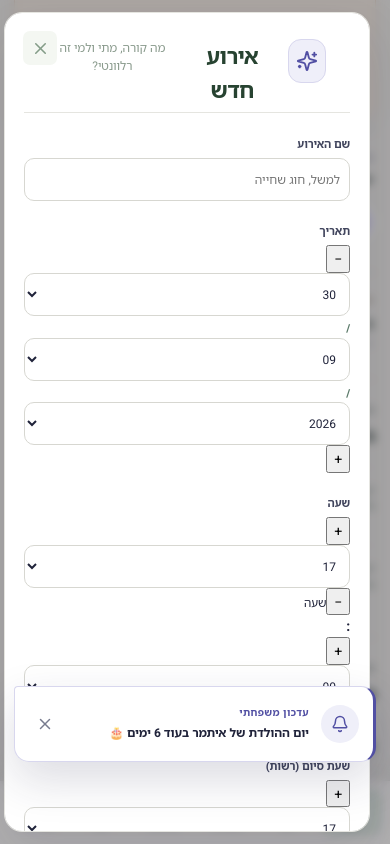
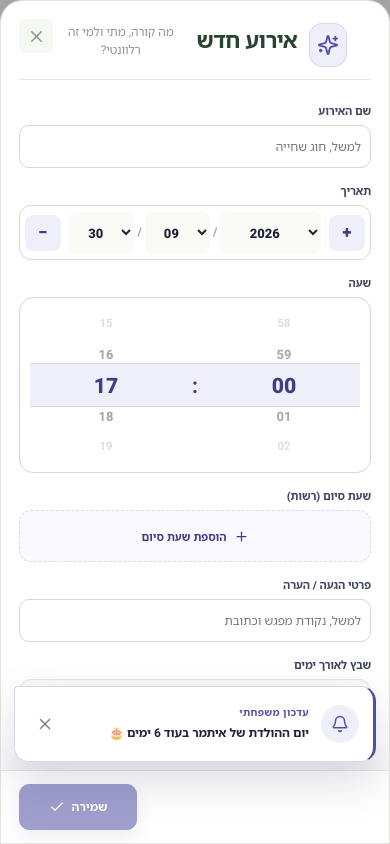
Before and after one commit to noamc24/Family-AutoPilot, a React (Vite) app: page / in a window 390 px wide. Both pictures are taken after a click on the button "הוספה". Shown: the part 1296-2140 px from the top of the page. Built offline with nearby package versions, Linux system fonts and the light colour scheme.

Commit message:
feat: enhance event modal with responsive design and improved time/date pickers

```diff
--- a/src/App.tsx
+++ b/src/App.tsx
@@ -813,6 +813,7 @@ function App() {
       const requiresDriver = form.requiresDriver === 'true'
       const selectedEventDays = (form.eventDays || '')
         .split(',')
+        .filter(Boolean)
         .map(Number)
         .filter((day) => Number.isInteger(day) && day >= 0 && day < 7)
       const eventStartDate = selectedEventDays.length
@@ -2269,25 +2270,88 @@ function EventDatePicker({ value, onChange }: { value: string; onChange: (value:
 }
 
 function TimeWheel({ value, onChange, optional = false }: { value: string; onChange: (value: string) => void; optional?: boolean }) {
+  if (optional && !value) return <button type="button" className="time-wheel-add" onClick={() => onChange('18:00')}><Plus size={15}/> הוספת שעת סיום</button>
   const [rawHour, rawMinute] = (value || '17:00').split(':').map(Number)
   const hour = Number.isInteger(rawHour) ? rawHour : 17
   const minute = Number.isInteger(rawMinute) ? rawMinute : 0
   const commit = (nextHour: number, nextMinute: number) => onChange(`${pad2((nextHour + 24) % 24)}:${pad2((nextMinute + 60) % 60)}`)
   return <div className={`time-wheel ${!value ? 'is-empty' : ''}`} aria-label="בחירת שעה">
-    <div className="time-wheel-unit">
-      <button type="button" onClick={() => commit(hour + 1, minute)} aria-label="שעה הבאה">+</button>
-      <select aria-label="שעה" value={hour} onChange={event => commit(Number(event.target.value), minute)}>{Array.from({ length: 24 }, (_, index) => <option key={index} value={index}>{pad2(index)}</option>)}</select>
-      <button type="button" onClick={() => commit(hour - 1, minute)} aria-label="שעה קודמת">−</button>
-      <small>שעה</small>
-    </div>
+    <TimeWheelColumn value={hour} max={24} label="שעה" onChange={nextHour => commit(nextHour, minute)} />
     <b>:</b>
-    <div className="time-wheel-unit">
-      <button type="button" onClick={() => commit(hour, minute + 1)} aria-label="דקה הבאה">+</button>
-      <select aria-label="דקה" value={minute} onChange={event => commit(hour, Number(event.target.value))}>{Array.from({ length: 60 }, (_, index) => <option key={index} value={index}>{pad2(index)}</option>)}</select>
-      <button type="button" onClick={() => commit(hour, minute - 1)} aria-label="דקה קודמת">−</button>
-      <small>דקות</small>
-    </div>
+    <TimeWheelColumn value={minute} max={60} label="דקה" onChange={nextMinute => commit(hour, nextMinute)} />
     {optional && <button type="button" className="time-wheel-clear" onClick={() => onChange('')}>{value ? 'ללא שעת סיום' : 'לא הוגדרה שעת סיום'}</button>}
+  </div>
+}
+
+function TimeWheelColumn({ value, max, label, onChange }: { value: number; max: number; label: string; onChange: (value: number) => void }) {
+  const valueRef = useRef(value)
+  const drag = useRef({ active: false, pointerId: -1, lastY: 0, lastTime: 0, velocity: 0, carry: 0, moved: false })
+  const momentumTimer = useRef<number | null>(null)
+  useEffect(() => { valueRef.current = value }, [value])
+  useEffect(() => () => { if (momentumTimer.current !== null) window.clearTimeout(momentumTimer.current) }, [])
+  const wrap = (next: number) => (next + max) % max
+  const shift = (amount: number) => {
+    const next = wrap(valueRef.current + amount)
+    valueRef.current = next
+    onChange(next)
+  }
+  const release = (target: HTMLDivElement) => {
+    if (!drag.current.active) return
+    if (target.hasPointerCapture(drag.current.pointerId)) target.releasePointerCapture(drag.current.pointerId)
+    drag.current.active = false
+    const direction = Math.sign(drag.current.velocity)
+    let remaining = Math.min(14, Math.max(0, Math.round(Math.abs(drag.current.velocity) * 9)))
+    const coast = () => {
+      if (!remaining || !direction) return
+      shift(direction)
+      remaining -= 1
+      momentumTimer.current = window.setTimeout(coast, 42 + (14 - remaining) * 7)
+    }
+    if (remaining > 1) coast()
+    window.setTimeout(() => { drag.current.moved = false }, 0)
+  }
+  return <div
+    className="time-wheel-column"
+    role="spinbutton"
+    aria-label={label}
+    aria-valuenow={value}
+    aria-valuemin={0}
+    aria-valuemax={max - 1}
+    tabIndex={0}
+    onWheel={event => { event.preventDefault(); shift(event.deltaY > 0 ? 1 : -1) }}
+    onKeyDown={event => { if (event.key === 'ArrowUp') { event.preventDefault(); shift(-1) } else if (event.key === 'ArrowDown') { event.preventDefault(); shift(1) } }}
+    onPointerDown={event => {
+      if (momentumTimer.current !== null) window.clearTimeout(momentumTimer.current)
+      event.currentTarget.setPointerCapture(event.pointerId)
+      drag.current = { active: true, pointerId: event.pointerId, lastY: event.clientY, lastTime: performance.now(), velocity: 0, carry: 0, moved: false }
+    }}
+    onPointerMove={event => {
+      if (!drag.current.active || drag.current.pointerId !== event.pointerId) return
+      const now = performance.now()
+      const delta = drag.current.lastY - event.clientY
+      const elapsed = Math.max(8, now - drag.current.lastTime)
+      drag.current.velocity = delta / elapsed
+      drag.current.carry += delta
+      drag.current.lastY = event.clientY
+      drag.current.lastTime = now
+      if (Math.abs(drag.current.carry) >= 24) {
+        const steps = Math.trunc(drag.current.carry / 24)
+        shift(steps)
+        drag.current.carry -= steps * 24
+        drag.current.moved = true
+      }
+    }}
+    onPointerUp={event => release(event.currentTarget)}
+    onPointerCancel={event => release(event.currentTarget)}
+  >
+    {[-2, -1, 0, 1, 2].map(offset => <button
+      type="button"
+      key={offset}
+      className={offset === 0 ? 'active' : ''}
+      aria-label={`${label} ${pad2(wrap(value + offset))}`}
+      aria-current={offset === 0 ? 'true' : undefined}
+      onClick={() => { if (!drag.current.moved && offset) shift(offset) }}
+    >{pad2(wrap(value + offset))}</button>)}
   </div>
 }
 
--- a/src/premium.css
+++ b/src/premium.css
@@ -509,3 +509,86 @@ p { color: var(--fp-body); }
   .concept-e-context .birthday-list { display: grid; }
   .concept-e-context .birthday-list > div { width: 100%; }
 }
+
+/* Event creation — constrained pickers and a mobile-safe action sheet. */
+.event-modal { width:min(100%,640px); padding-bottom:0; }
+.event-modal .modal-heading h2 { white-space:nowrap; }
+.event-modal .modal-actions {
+  position:sticky; z-index:6; bottom:-1px; margin:18px -29px 0; padding:13px 29px 18px;
+  background:rgba(255,255,255,.96); box-shadow:0 -10px 28px rgba(28,29,42,.07); backdrop-filter:blur(14px);
+}
+.event-modal .form-grid { align-items:start; }
+.event-date-picker {
+  min-height:52px; display:grid; grid-template-columns:38px minmax(0,1fr) 38px; align-items:center; gap:8px;
+  direction:ltr; padding:5px; border:1px solid var(--fp-line-strong); border-radius:12px; background:#fff;
+}
+.event-date-picker > div { display:grid; grid-template-columns:minmax(44px,.65fr) auto minmax(44px,.65fr) auto minmax(68px,1fr); align-items:center; gap:3px; }
+.event-date-picker button {
+  min-height:36px; padding:0; border:0; border-radius:8px; color:var(--fp-indigo-deep); background:var(--fp-indigo-soft); font-size:17px; font-weight:750;
+}
+.event-date-picker select {
+  width:100%; min-width:0; height:38px; padding:0 5px; border:0; border-radius:8px; outline:0;
+  color:var(--fp-ink); background:#fafaf7; font-size:13px; font-weight:750; text-align:center; text-align-last:center;
+}
+.event-date-picker select:focus { box-shadow:0 0 0 3px var(--focus); }
+.event-date-picker > div > span { color:var(--fp-faint); font-size:12px; }
+.time-wheel {
+  position:relative; min-height:176px; display:grid; grid-template-columns:minmax(72px,1fr) 12px minmax(72px,1fr); align-items:center; gap:10px;
+  direction:ltr; padding:10px 12px; border:1px solid var(--fp-line-strong); border-radius:14px; background:#fff; overflow:hidden;
+}
+.time-wheel::before {
+  content:""; position:absolute; z-index:0; inset-inline:10px; top:87px; height:42px; transform:translateY(-50%);
+  border-block:1px solid var(--fp-indigo-line); background:var(--fp-indigo-soft); pointer-events:none;
+}
+.time-wheel-column { position:relative; z-index:1; height:154px; display:grid; grid-template-rows:repeat(5,1fr); align-items:center; border-radius:10px; outline:0; touch-action:none; cursor:grab; user-select:none; }
+.time-wheel-column:active { cursor:grabbing; }
+.time-wheel-column:focus-visible { box-shadow:0 0 0 3px var(--focus); }
+.time-wheel-column button {
+  height:100%; padding:0; border:0; background:transparent; color:#b0b1bb; font-size:14px; font-weight:620; line-height:1;
+  opacity:.42; transform:scale(.82); transition:color .14s ease, opacity .14s ease, transform .14s ease;
+}
+.time-wheel-column button:nth-child(2), .time-wheel-column button:nth-child(4) { color:#7d7f91; opacity:.7; transform:scale(.92); }
+.time-wheel-column button.active { color:var(--fp-indigo-deep); opacity:1; transform:scale(1.18); font-size:18px; font-weight:800; }
+.time-wheel > b { position:relative; z-index:2; color:var(--fp-indigo-deep); font-size:21px; text-align:center; }
+.time-wheel-clear {
+  position:relative; z-index:2; grid-column:1/-1; min-height:34px; padding:7px 9px; border:1px solid var(--fp-line); border-radius:9px; background:var(--fp-surface-warm); color:var(--fp-muted); font-size:10px; font-weight:700;
+}
+.time-wheel:not(.is-empty) .time-wheel-clear:hover { color:var(--fp-danger); border-color:#ecdcdc; background:#fffafa; }
+.time-wheel.is-empty .time-wheel-column, .time-wheel.is-empty > b, .time-wheel.is-empty::before { opacity:.48; }
+.time-wheel-add {
+  width:100%; min-height:52px; display:flex; align-items:center; justify-content:center; gap:7px;
+  border:1px dashed var(--fp-indigo-line); border-radius:12px; color:var(--fp-indigo-deep); background:#faf9ff; font-size:11px; font-weight:750;
+}
+.time-wheel-add:hover { border-style:solid; background:var(--fp-indigo-soft); }
+.weekday-picker { padding:11px 12px; border:1px solid var(--fp-line); border-radius:12px; background:var(--fp-surface-warm); }
+.weekday-picker p { margin:0 0 9px; color:var(--fp-muted); font-size:10px; }
+.weekday-picker > div { display:grid; grid-template-columns:repeat(7,1fr); gap:6px; direction:rtl; }
+.weekday-picker button { min-height:36px; padding:0; border:1px solid var(--fp-line); border-radius:9px; color:var(--fp-body); background:#fff; font-size:11px; font-weight:750; }
+.weekday-picker button.selected { color:var(--fp-indigo-deep); border-color:var(--fp-indigo-line); background:var(--fp-indigo-soft); box-shadow:inset 0 0 0 1px rgba(81,79,163,.06); }
+.child-home .welcome-row { margin-bottom:12px; }
+.child-home .child-add-event { margin:0 0 20px; min-height:42px; }
+
+@media (max-width: 768px) {
+  .modal-backdrop { align-items:end; padding:0; }
+  .plan-modal.event-modal {
+    width:100%; max-height:calc(100dvh - env(safe-area-inset-top)); margin:0; padding:22px 18px 0;
+    border-radius:22px 22px 0 0; overscroll-behavior:contain; scroll-padding-bottom:92px;
+  }
+  .event-modal .modal-heading { padding-inline-end:38px; }
+  .event-modal .modal-actions {
+    position:sticky; z-index:6; bottom:0; margin:18px -18px 0; padding:13px 18px calc(13px + env(safe-area-inset-bottom));
+    background:rgba(255,255,255,.96); box-shadow:0 -10px 28px rgba(28,29,42,.07); backdrop-filter:blur(14px);
+  }
+  .event-modal .modal-actions .dark-button { min-height:46px; min-width:118px; }
+}
+
+@media (max-width: 480px) {
+  .event-modal .form-grid { grid-template-columns:1fr; gap:4px; }
+  .event-modal .form-field { margin-bottom:10px; }
+  .event-date-picker { grid-template-columns:36px minmax(0,1fr) 36px; }
+  .time-wheel { grid-template-columns:minmax(0,1fr) 10px minmax(0,1fr); min-height:170px; }
+  .weekday-picker { padding-inline:9px; }
+  .weekday-picker > div { gap:4px; }
+  .weekday-picker button { min-height:34px; }
+  .child-home .child-add-event { width:100%; }
+}
```
